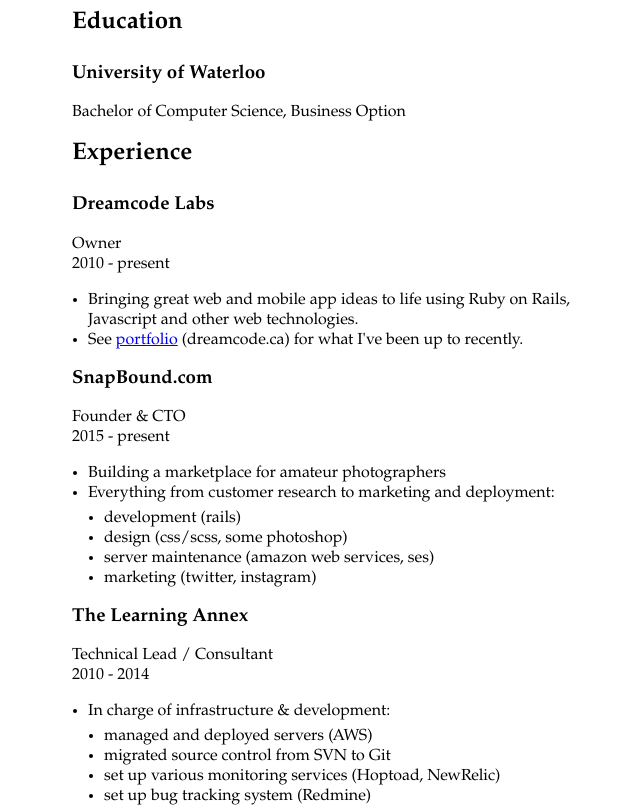
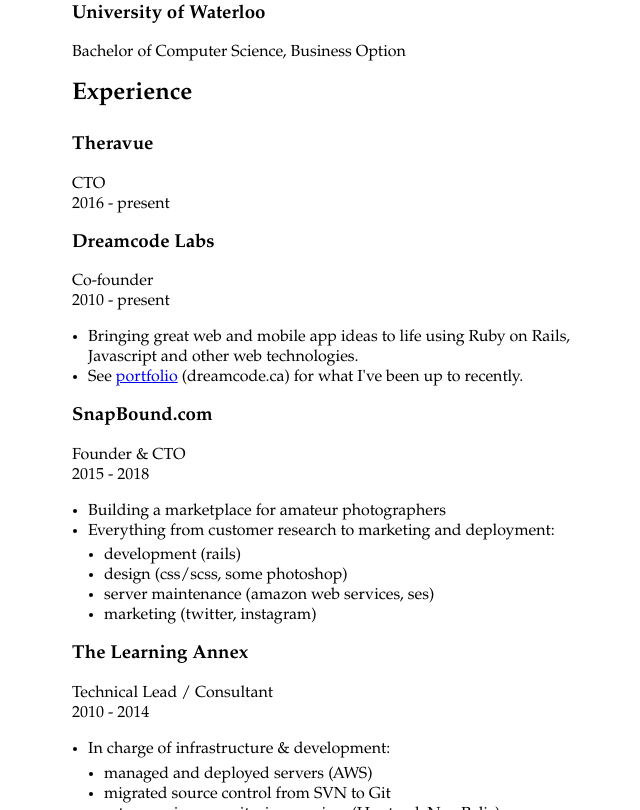
Before and after one commit to radman/radman.github.io, a plain HTML site: page index.html in a window 1280 px wide. Shown: the part 1236-2046 px from the top of the page, without its empty margins (318-958 px from the left). Drawn offline with Linux system fonts and the light colour scheme.

Commit message:
Update index.html

```diff
--- a/index.html
+++ b/index.html
@@ -12,10 +12,7 @@
 
       <ul>
         <li>radu@dreamcode.ca</li>
-        <li>778.918.9430</li>
-        <li>205-1772 Comox Street</li>
-        <li>Vancouver, BC V6G 1P8</li>
-        <li><a href="http://dreamcode.ca">Portfolio</a>: http://dreamcode.ca</li>
+        <li>Port Moody, BC</li>
         <li><a href="https://github.com/radman">GitHub</a>: http://github.com/radman</li>
         <li><a href="http://linkedin.com/in/raduvlad">LinkedIn</a>: http://linkedin.com/in/raduvlad</li>
       </ul>
@@ -105,10 +102,17 @@
 
       <h2>Experience</h2>
 
+      <h3>Theravue</h3>
+
+      <ul>
+        <li>CTO</li>
+        <li>2016 - present</li>
+      </ul>
+
       <h3>Dreamcode Labs</h3>
 
       <ul>
-        <li>Owner</li>
+        <li>Co-founder</li>
         <li>2010 - present</li>
       </ul>
 
@@ -125,7 +129,7 @@
 
       <ul>
         <li>Founder &amp; CTO</li>
-        <li>2015 - present</li>
+        <li>2015 - 2018</li>
       </ul>
 
       <ol>
```
